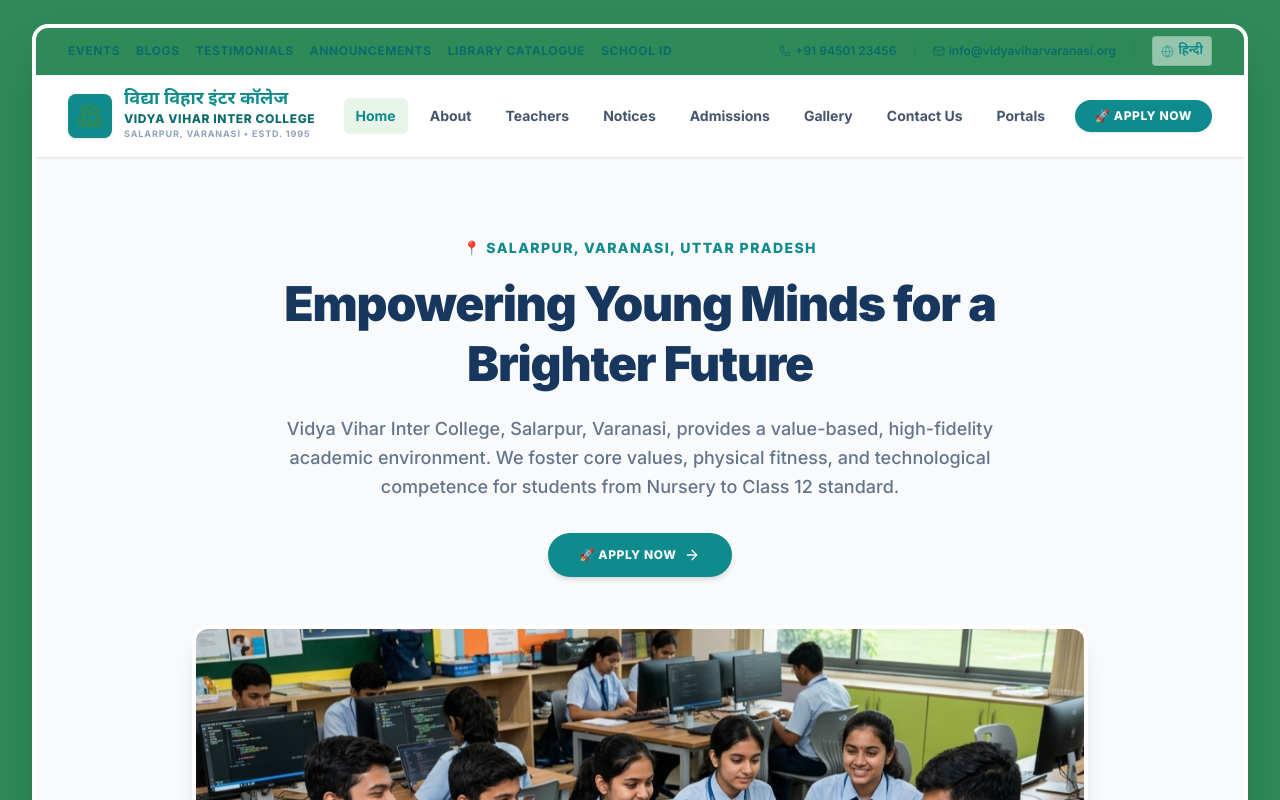
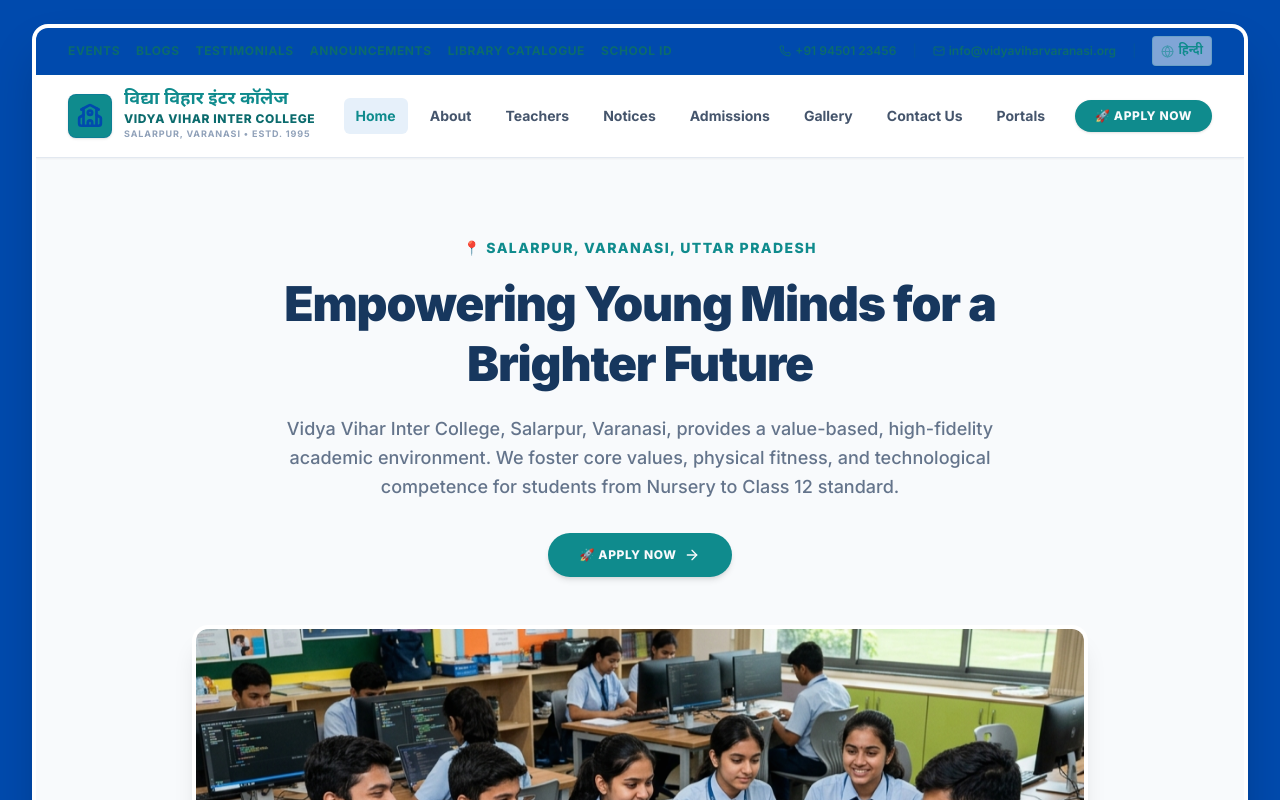
Before and after one commit to Vision-creator-999/school-demo-web, a React (Vite) app: page / in a window 1280 px wide. Shown: the top 800 px of the page. Built offline with nearby package versions, Linux system fonts and the light colour scheme.

Commit message:
chore: change accent color to #004aad

```diff
--- a/src/index.css
+++ b/src/index.css
@@ -9,8 +9,8 @@
   --color-primary-dark: #0B6B6D;
   --color-secondary: #17375E;
   --color-secondary-dark: #0F233D;
-  --color-accent: #2E8B57;
-  --color-accent-light: #E8F5E9;
+  --color-accent: #004aad;
+  --color-accent-light: #E6F0FA;
   --color-cream: #F8FAFC;
   --color-cream-dark: #E2E8F0;
   --color-slate-body: #64748B;
```
